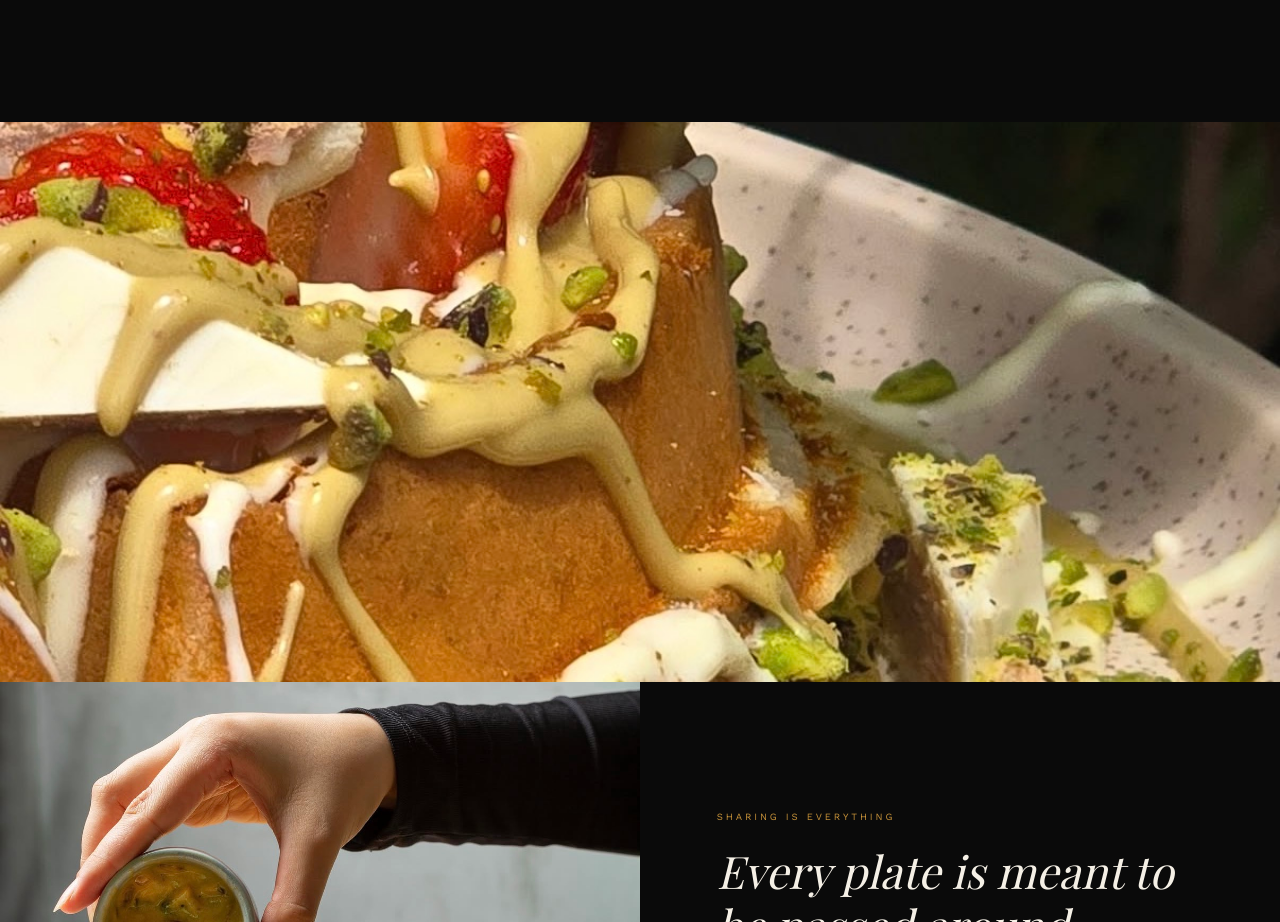
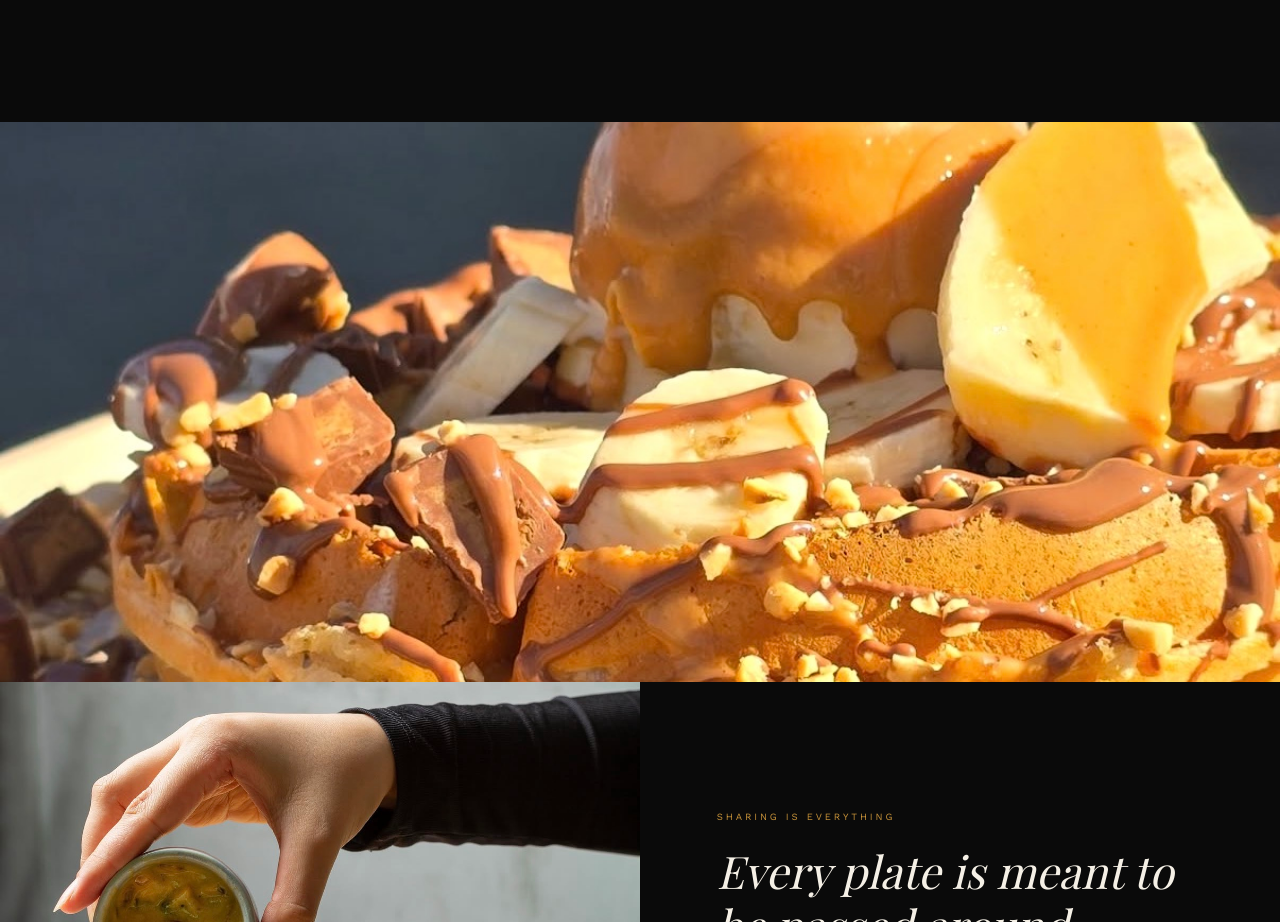
Before and after one commit to Wissko/micasa-cafe-v2, a Next.js app: page / in a window 1280 px wide. Shown: the part 1260-2182 px from the top of the page. Built offline with nearby package versions, Linux system fonts and the light colour scheme; a web font is replaced by a local one.

Commit message:
fix: replace blurry IMG_5793 with sharp IMG_5794 on homepage full-bleed

```diff
--- a/app/page.tsx
+++ b/app/page.tsx
@@ -190,7 +190,7 @@ export default function Home() {
         overflow: 'hidden',
       }}>
         <Image
-          src="/images/IMG_5793.jpeg"
+          src="/images/IMG_5794.jpeg"
           alt="Mi Casa Cafe atmosphere"
           fill
           unoptimized
```
